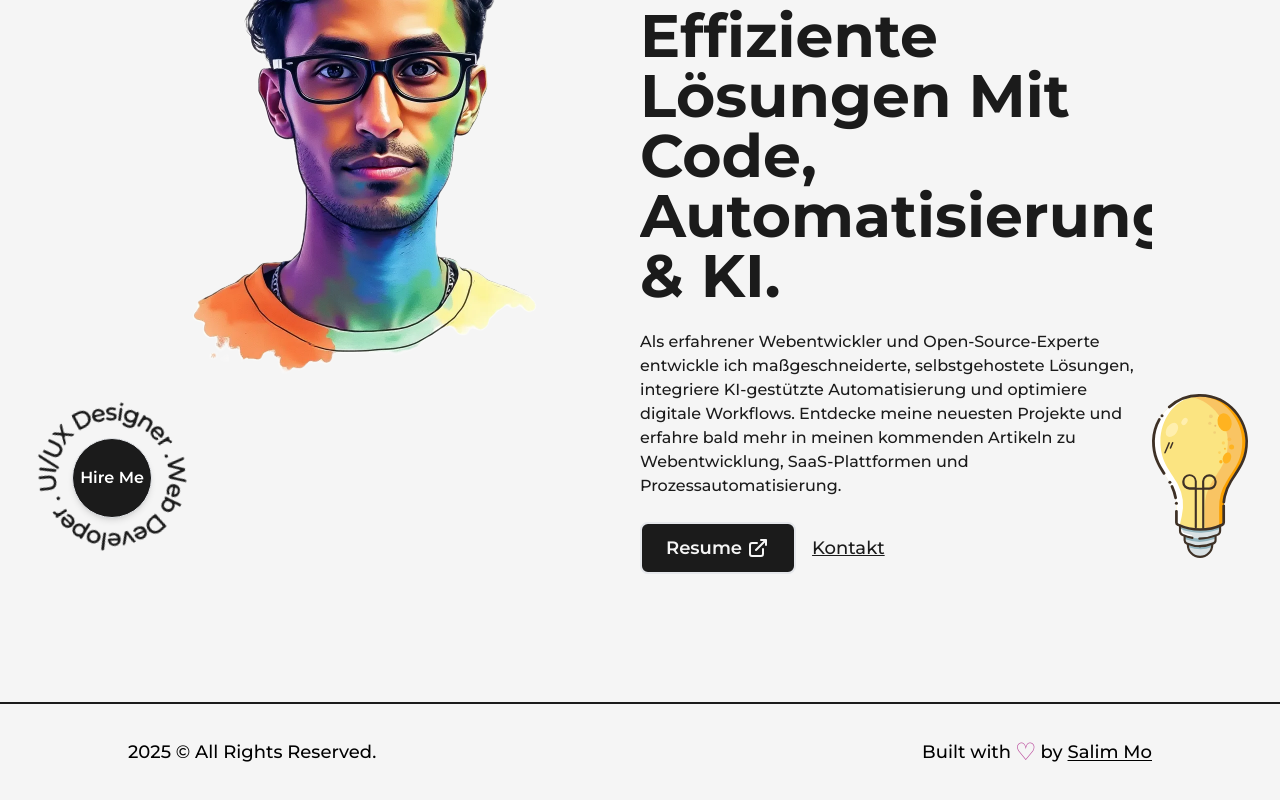
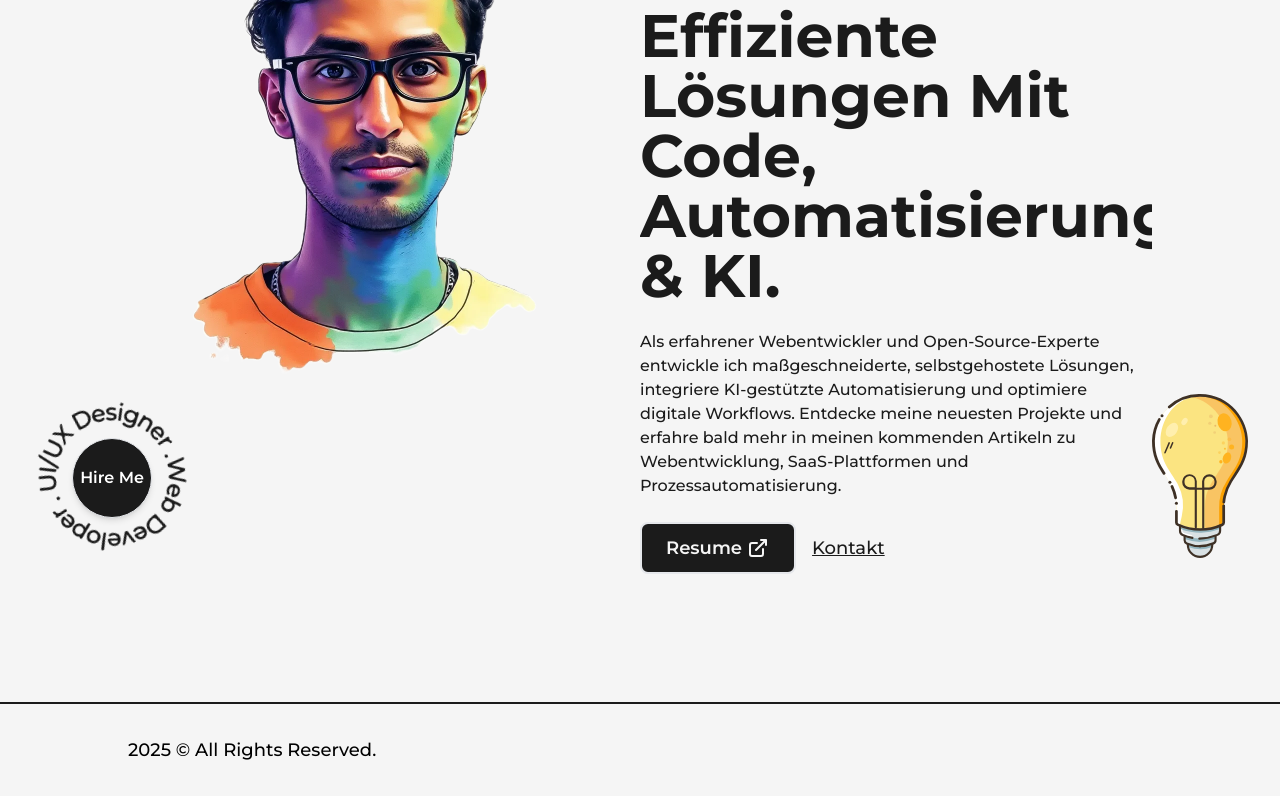
Before and after one commit to salimmo/my-portfolio-nextjs, a Next.js app: page / in a window 1280 px wide. Shown: the part 210-1010 px from the top of the page. Built offline with nearby package versions, Linux system fonts and the light colour scheme.

Commit message:
Update Footer.js

```diff
--- a/src/components/Footer.js
+++ b/src/components/Footer.js
@@ -12,16 +12,7 @@ const Footer = () => {
       <Layout className="py-8 flex items-center justify-between lg:flex-col lg:py-6">
         <span>{new Date().getFullYear()} &copy; All Rights Reserved.</span>
 
-        <div className="flex items-center lg:py-2">
-          Built with <span className="text-primary text-2xl px-1 dark:text-primaryDark">&#9825;	</span> by&nbsp;
-          <Link
-            href="#"
-            target="_blank"
-            className="underline underline-offset-2"
-          >
-            Salim Mo
-          </Link>
-        </div>
+
 
 
       </Layout>
```
